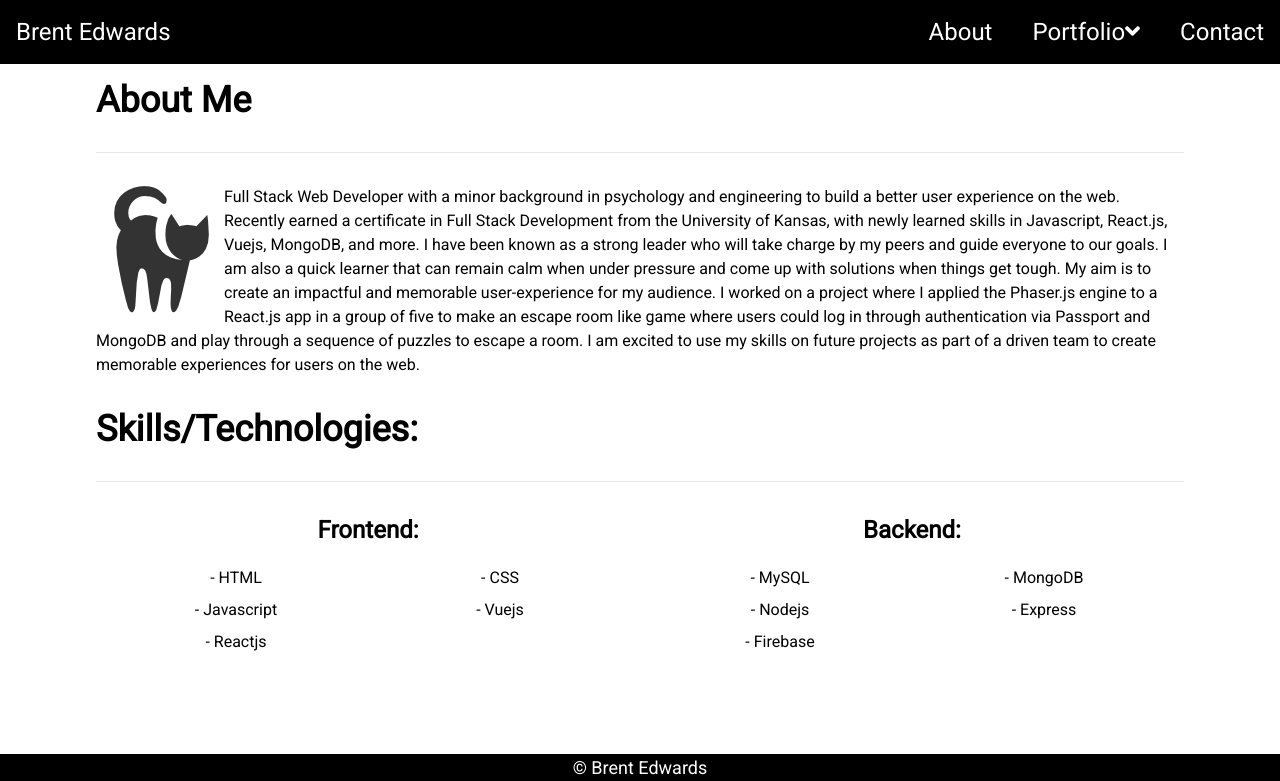
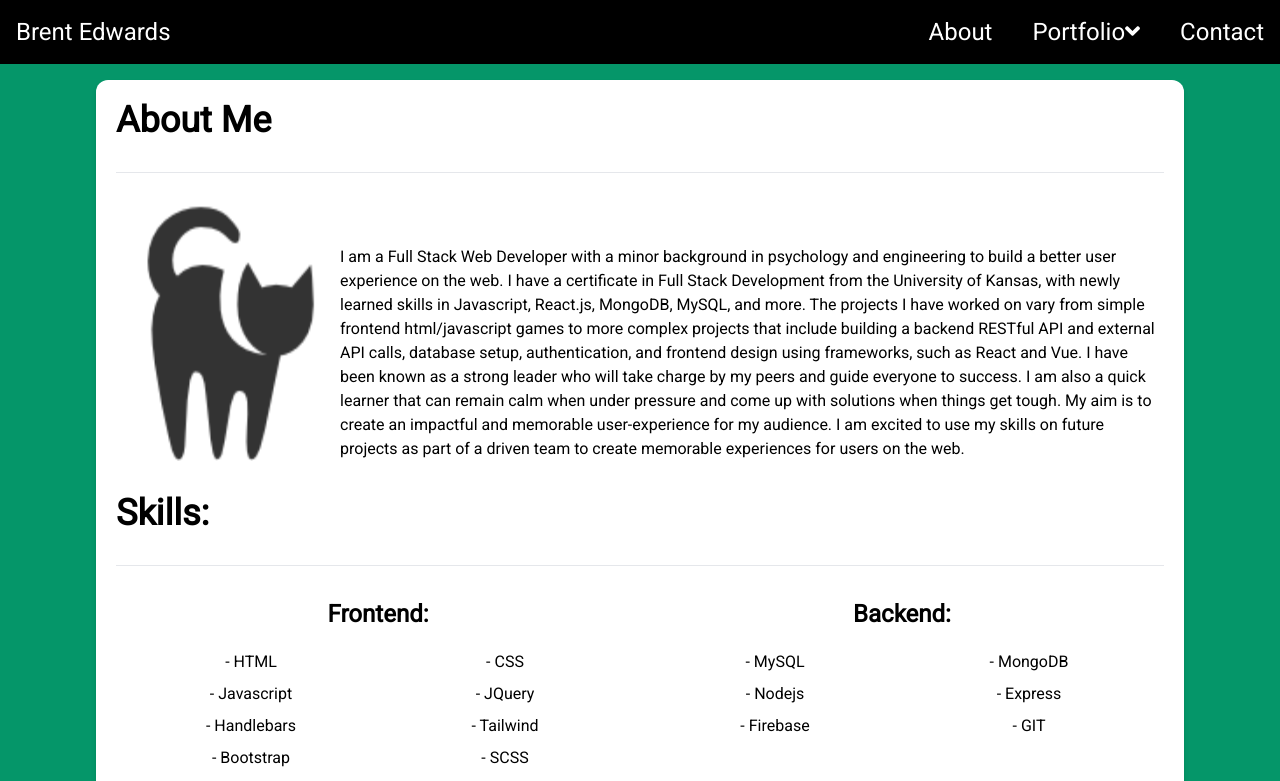
Before and after one commit to zirris512/vue-portfolio, a Vue app: page /about in a window 1280 px wide. Shown: the top 781 px of the page. Built offline with nearby package versions, Linux system fonts and the light colour scheme.

Commit message:
add style improvements

```diff
--- a/src/App.vue
+++ b/src/App.vue
@@ -1,5 +1,5 @@
 <template>
-    <div class="flex flex-col h-screen">
+    <div class="flex flex-col min-h-screen bg-green-600">
         <the-nav />
         <router-view></router-view>
         <the-footer />
--- a/src/components/footer/TheFooter.vue
+++ b/src/components/footer/TheFooter.vue
@@ -5,6 +5,7 @@
             <a
                 href="https://www.linkedin.com/in/brentleigh-edwards-0b29a3140/"
                 target="_blank"
+                title="linkedin"
                 class="mx-2"
             >
                 <font-awesome-icon
@@ -12,7 +13,12 @@
                     class="text-blue-500 text-3xl"
                 />
             </a>
-            <a href="https://github.com/zirris512" target="_blank" class="mx-2">
+            <a
+                href="https://github.com/zirris512"
+                target="_blank"
+                title="github"
+                class="mx-2"
+            >
                 <font-awesome-icon
                     :icon="['fab', 'github']"
                     class="text-white text-3xl"
--- a/src/pages/About.vue
+++ b/src/pages/About.vue
@@ -1,29 +1,34 @@
 <template>
-    <div class="md:mx-24 mx-4 my-20 flex-1">
+    <div class="md:mx-24 mx-4 my-20 p-5 rounded-xl flex-1 bg-white shadow-md">
         <h1 class="text-4xl font-bold">About Me</h1>
         <hr class="my-8" />
-        <div class="mb-8">
-            <img src="../assets/images/cat.png" alt="cat" class="float-left" />
-            <p>
-                Full Stack Web Developer with a minor background in psychology
-                and engineering to build a better user experience on the web.
-                Recently earned a certificate in Full Stack Development from the
+        <div class="mb-8 flex md:flex-row flex-col">
+            <!-- //! Add profile pic -->
+            <img
+                src="../assets/images/cat.png"
+                alt="cat"
+                class="mx-auto md:mx-0 h-64 w-56"
+            />
+            <p class="mt-auto">
+                I am a Full Stack Web Developer with a minor background in
+                psychology and engineering to build a better user experience on
+                the web. I have a certificate in Full Stack Development from the
                 University of Kansas, with newly learned skills in Javascript,
-                React.js, Vuejs, MongoDB, and more. I have been known as a
-                strong leader who will take charge by my peers and guide
-                everyone to our goals. I am also a quick learner that can remain
-                calm when under pressure and come up with solutions when things
-                get tough. My aim is to create an impactful and memorable
-                user-experience for my audience. I worked on a project where I
-                applied the Phaser.js engine to a React.js app in a group of
-                five to make an escape room like game where users could log in
-                through authentication via Passport and MongoDB and play through
-                a sequence of puzzles to escape a room. I am excited to use my
-                skills on future projects as part of a driven team to create
-                memorable experiences for users on the web.
+                React.js, MongoDB, MySQL, and more. The projects I have worked
+                on vary from simple frontend html/javascript games to more
+                complex projects that include building a backend RESTful API and
+                external API calls, database setup, authentication, and frontend
+                design using frameworks, such as React and Vue. I have been
+                known as a strong leader who will take charge by my peers and
+                guide everyone to success. I am also a quick learner that can
+                remain calm when under pressure and come up with solutions when
+                things get tough. My aim is to create an impactful and memorable
+                user-experience for my audience. I am excited to use my skills
+                on future projects as part of a driven team to create memorable
+                experiences for users on the web.
             </p>
         </div>
-        <h1 class="text-4xl font-bold text-left">Skills/Technologies:</h1>
+        <h1 class="text-4xl font-bold text-left">Skills:</h1>
         <hr class="my-8" />
         <div class="flex w-full skills-list flex-col md:flex-row">
             <div class="flex-1 mx-2">
@@ -32,6 +37,11 @@
                     <p>- HTML</p>
                     <p>- CSS</p>
                     <p>- Javascript</p>
+                    <p>- JQuery</p>
+                    <p>- Handlebars</p>
+                    <p>- Tailwind</p>
+                    <p>- Bootstrap</p>
+                    <p>- SCSS</p>
                     <p>- Vuejs</p>
                     <p>- Reactjs</p>
                 </div>
@@ -44,6 +54,7 @@
                     <p>- Nodejs</p>
                     <p>- Express</p>
                     <p>- Firebase</p>
+                    <p>- GIT</p>
                 </div>
             </div>
         </div>
--- a/src/pages/Contact.vue
+++ b/src/pages/Contact.vue
@@ -1,8 +1,8 @@
 <template>
-    <div class="md:mx-24 mx-4 my-20 flex-1">
+    <div class="md:mx-24 mx-4 my-20 p-5 rounded-xl flex-1 bg-white shadow-md">
         <h1 class="text-4xl font-bold">Contact</h1>
         <hr class="my-8" />
-        <main class="md:mx-20">
+        <main class="md:mx-20 mt-20">
             <div class="mb-16">
                 <h3 class="text-xl">
                     I am seeking employment in web development with agencies
@@ -14,7 +14,7 @@
                 </h3>
             </div>
             <div
-                class="flex flex-col gap-4 md:flex-row md:items-center md:justify-center mt-auto"
+                class="flex flex-col gap-4 md:flex-row md:items-center md:justify-center"
             >
                 <a
                     class="border-red-600 border-2 rounded-md px-3 py-2 text-red-600 hover:bg-red-100 text-xl text-center w-32"
--- a/src/pages/Portfolio.vue
+++ b/src/pages/Portfolio.vue
@@ -1,12 +1,12 @@
 <template>
-    <div class="md:mx-24 mx-4 my-20 flex-1">
+    <div class="md:mx-24 mx-4 my-20 p-5 rounded-xl flex-1 bg-white shadow-md">
         <h1 class="text-4xl font-bold">Projects</h1>
         <hr class="my-8" />
         <section
             class="flex flex-col md:flex-row md:flex-wrap justify-center items-center"
         >
             <div
-                class="w-80 mx-5 h-80 bg-gray-300 rounded-lg my-5 flex flex-col"
+                class="w-80 mx-5 h-80 bg-gray-300 rounded-lg my-5 flex flex-col shadow-lg"
                 v-for="project in data"
                 :key="project.id"
             >
@@ -25,7 +25,7 @@
                         <a
                             :href="project.github"
                             target="_blank"
-                            class="text-2xl px-3 mx-1"
+                            class="text-2xl px-3 mx-1 hover:bg-gray-400 rounded-lg"
                         >
                             <font-awesome-icon
                                 :icon="['fab', 'github']"
@@ -34,7 +34,7 @@
                         <a
                             :href="project.deploy"
                             target="_blank"
-                            class="text-2xl px-3 mx-1"
+                            class="text-2xl px-3 mx-1 hover:bg-gray-400 rounded-lg"
                         >
                             <font-awesome-icon
                                 icon="external-link-alt"
@@ -42,7 +42,7 @@
                         </a>
                         <router-link
                             :to="`/portfolio/${project.id}`"
-                            class="text-2xl px-3 mx-1"
+                            class="text-2xl px-3 mx-1 hover:bg-gray-400 rounded-lg"
                         >
                             <font-awesome-icon
                                 icon="ellipsis-v"
--- a/src/pages/SingleProject.vue
+++ b/src/pages/SingleProject.vue
@@ -1,7 +1,11 @@
 <template>
-    <div class="md:mx-24 mx-4 my-20 flex-1">
+    <div class="md:mx-24 mx-4 my-20 p-5 rounded-xl flex-1 bg-white shadow-md">
         <section class="my-8">
-            <img :src="values.largeImg" alt="" />
+            <img
+                :src="values.largeImg"
+                :alt="values.id"
+                class="w-4/5 h-4/5 mx-auto"
+            />
         </section>
         <main>
             <h2 class="text-2xl font-bold mb-4">{{ values.title }}</h2>
--- a/tailwind.config.js
+++ b/tailwind.config.js
@@ -8,7 +8,9 @@ module.exports = {
         extend: {},
     },
     variants: {
-        extend: {},
+        extend: {
+            textColor: ["active"],
+        },
     },
     plugins: [],
 };
--- a/vite.config.ts
+++ b/vite.config.ts
@@ -1,7 +1,8 @@
-import { defineConfig } from 'vite'
-import vue from '@vitejs/plugin-vue'
+import { defineConfig } from "vite";
+import vue from "@vitejs/plugin-vue";
 
 // https://vitejs.dev/config/
 export default defineConfig({
-  plugins: [vue()]
-})
+    plugins: [vue()],
+    // base: "/vue-portfolio/",
+});
```
Also changed, not shown: src/components/nav/TheNav.vue (+15 -6 lines), src/data/projects.ts (renamed from src/data/projects.js).
